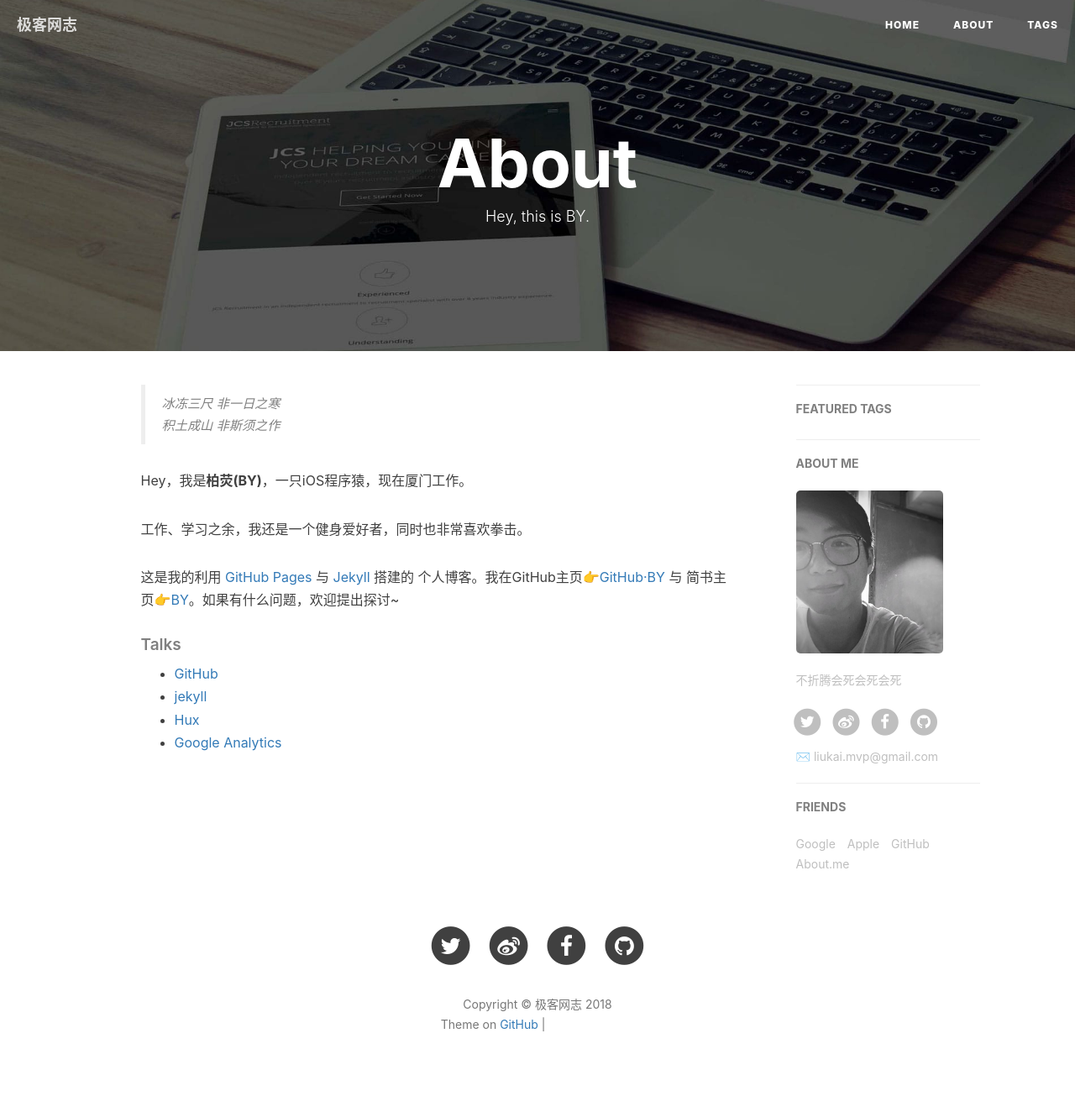
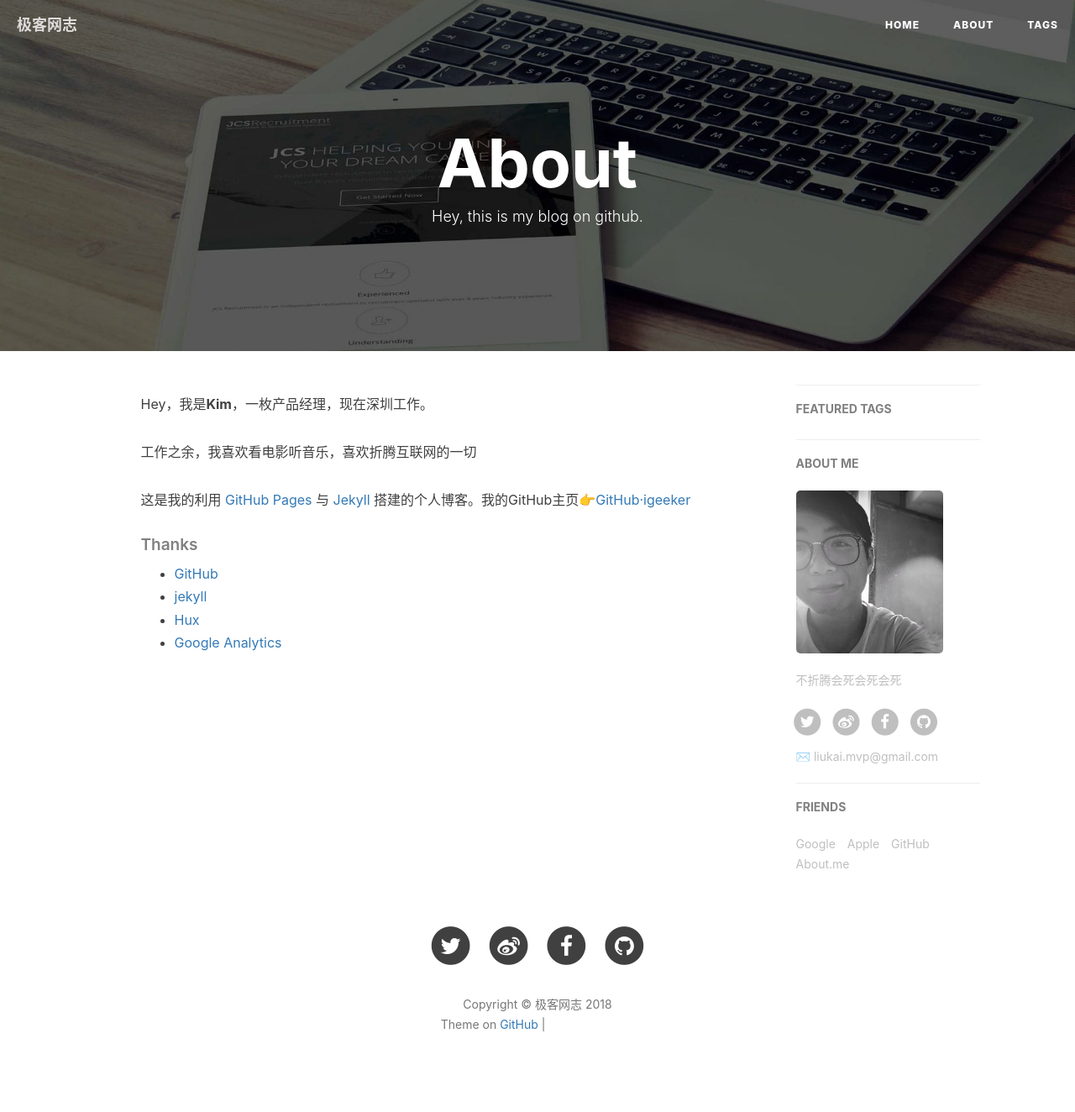
Before and after one commit to igeeker/igeeker.github.io, a Jekyll site: the page built from about.html, in a window 1280 px wide. Shown: the whole page at 84% size. Built offline with Jekyll 4.4.1, drawn with Linux system fonts in a browser that asks for light colours; nearby versions of some CDN libraries; comment, search, counter and statistics services are not loaded; grey boxes are pictures that could not be loaded.

Commit message:
Update about.html

```diff
--- a/about.html
+++ b/about.html
@@ -1,7 +1,7 @@
 ---
 layout: page
 title: "About"
-description: "Hey, this is BY."
+description: "Hey, this is my blog on github."
 header-img: "img/post-bg-rwd.jpg"
 ---
 
@@ -15,18 +15,16 @@ header-img: "img/post-bg-rwd.jpg"
 <div class="zh post-container">
 
     <!--copied from markdown -->
-    <blockquote><p>冰冻三尺 非一日之寒<br>
-    积土成山 非斯须之作</p></blockquote>
 
-    <p>Hey，我是<strong>柏荧(BY)</strong>，一只iOS程序猿，现在厦门工作。</p>
+    <p>Hey，我是<strong>Kim</strong>，一枚产品经理，现在深圳工作。</p>
 
-    <p>工作、学习之余，我还是一个健身爱好者，同时也非常喜欢拳击。</p>
+    <p>工作之余，我喜欢看电影听音乐，喜欢折腾互联网的一切</p>
 
-    <p>这是我的利用 <a href="https://pages.github.com/">GitHub Pages</a> 与 <a href="http://jekyll.com.cn/">Jekyll</a> 搭建的 个人博客。我在GitHub主页<a href="https://github.com/qiubaiying">👉GitHub·BY</a> 与 简书主页<a href="https://http://www.jianshu.com/u/e71990ada2fd">👉BY</a>。如果有什么问题，欢迎提出探讨~</p>
+    <p>这是我的利用 <a href="https://pages.github.com/">GitHub Pages</a> 与 <a href="http://jekyll.com.cn/">Jekyll</a> 搭建的个人博客。我的GitHub主页<a href="https://github.com/igeeker">👉GitHub·igeeker</a></p>
 
     <p></p>
 
-    <h5>Talks</h5>
+    <h5>Thanks</h5>
 
     <ul>
         <li><a href="https://github.com">GitHub</a></li>
```
